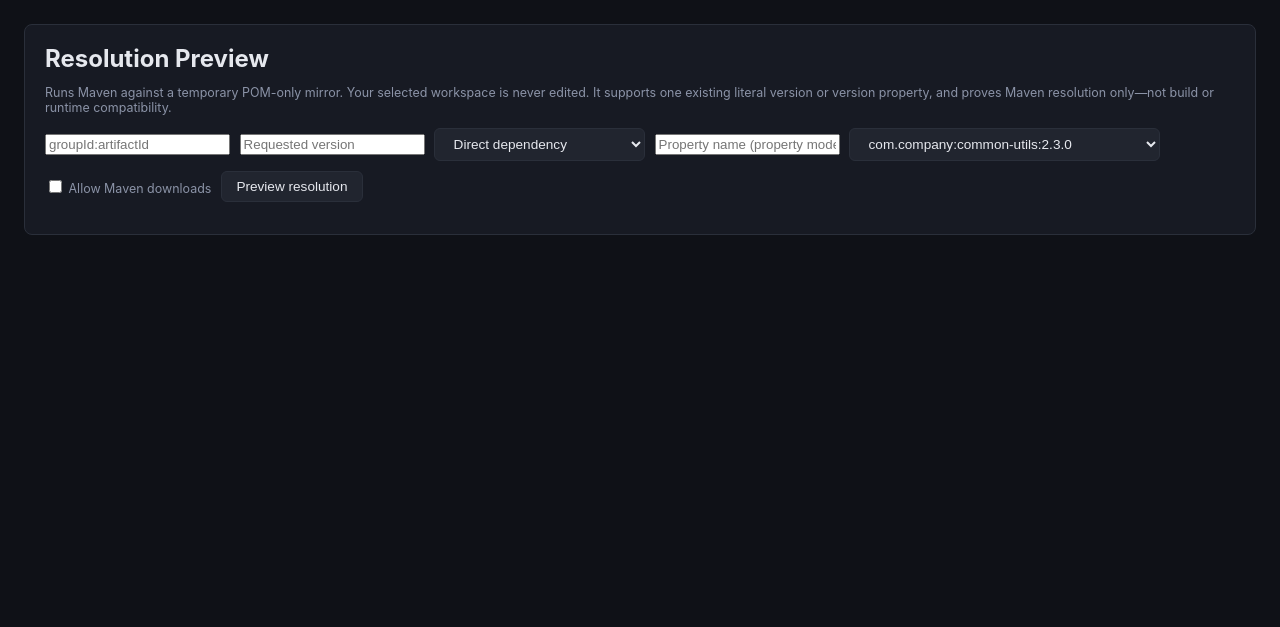
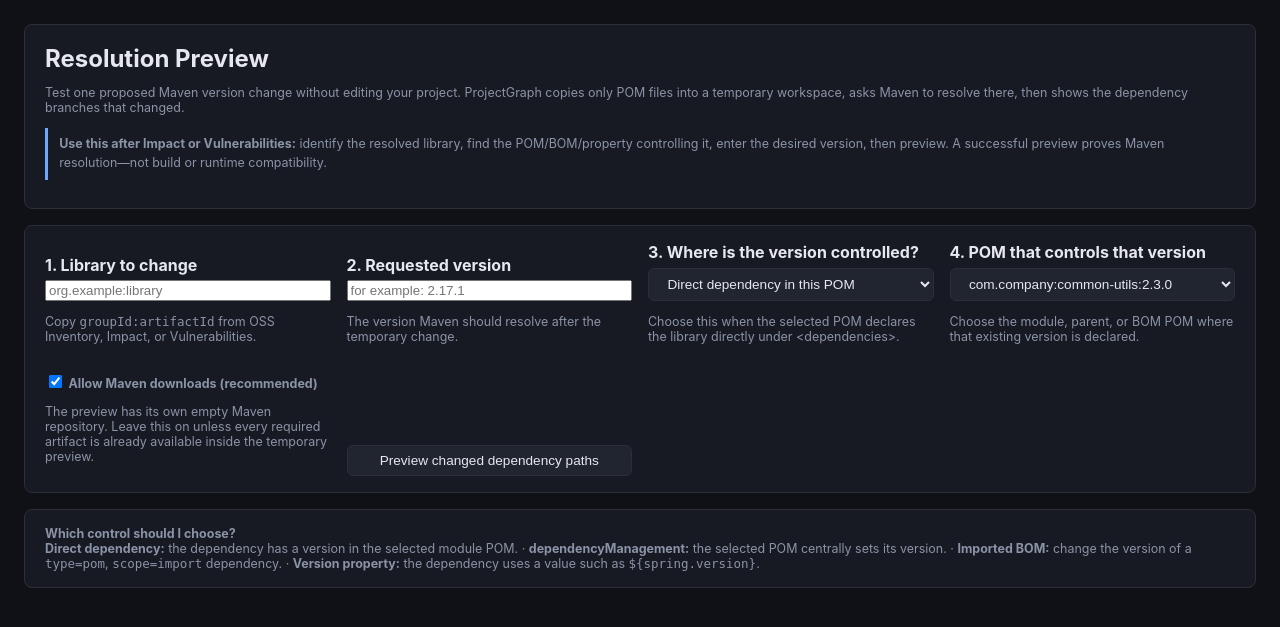
Before and after one commit to saravananethaji/tools, a FastAPI app: page /preview in a window 1280 px wide. Shown: the part 90-717 px from the top of the page. Run offline with FastAPI, Linux system fonts and the light colour scheme.

Commit message:
feat(preview): improve resolution preview form UX and update e2e assertions
- Add step-by-step numbered form layout with inline guidance and mode explanations
- Dynamically toggle and explain property input based on selected control mode
- Default allow_network checkbox to checked with clear rationale
- Clarify diff labels (Before: removed paths / After: preview paths)
- Add dataset.rendered='true' signal to main element
- Update Playwright E2E spec assertions to match improved UI text

```diff
--- a/projectgraph/templates/preview.html
+++ b/projectgraph/templates/preview.html
@@ -2,30 +2,37 @@
 {% block title %}Resolution Preview · Maven Graph{% endblock %}
 {% block content %}
 <div class="card"><h2 style="margin:.2rem 0 .4rem;">Resolution Preview</h2>
-<p class="small">Runs Maven against a temporary POM-only mirror. Your selected workspace is never edited. It supports one existing literal version or version property, and proves Maven resolution only—not build or runtime compatibility.</p>
-<form id="preview-form" class="toolbar">
-  <input name="target_ga" required placeholder="groupId:artifactId" aria-label="Target library">
-  <input name="requested_version" required placeholder="Requested version" aria-label="Requested version">
-  <select name="mode" class="btn"><option value="direct">Direct dependency</option><option value="dependency-management">Dependency management</option><option value="bom">Imported BOM</option><option value="property">Version property</option></select>
-  <input name="property_name" placeholder="Property name (property mode)">
-  <select name="control_module" required class="btn">{% for module in modules %}<option value="{{ module }}">{{ module }}</option>{% endfor %}</select>
-  <label class="small"><input type="checkbox" name="allow_network"> Allow Maven downloads</label>
-  <button class="btn" type="submit">Preview resolution</button>
-</form></div>
+<p class="small">Test one proposed Maven version change without editing your project. ProjectGraph copies only POM files into a temporary workspace, asks Maven to resolve there, then shows the dependency branches that changed.</p>
+<p class="small" style="border-left:3px solid var(--accent);padding:.45rem .7rem;line-height:1.5"><strong>Use this after Impact or Vulnerabilities:</strong> identify the resolved library, find the POM/BOM/property controlling it, enter the desired version, then preview. A successful preview proves Maven resolution—not build or runtime compatibility.</p></div>
+<form id="preview-form" class="card" style="display:grid;grid-template-columns:repeat(auto-fit,minmax(240px,1fr));gap:1rem;align-items:end">
+  <div><label for="target_ga"><strong>1. Library to change</strong></label><input id="target_ga" name="target_ga" required placeholder="org.example:library" aria-label="Target library" style="width:100%;margin-top:.35rem"><p class="small">Copy <code>groupId:artifactId</code> from OSS Inventory, Impact, or Vulnerabilities.</p></div>
+  <div><label for="requested_version"><strong>2. Requested version</strong></label><input id="requested_version" name="requested_version" required placeholder="for example: 2.17.1" aria-label="Requested version" style="width:100%;margin-top:.35rem"><p class="small">The version Maven should resolve after the temporary change.</p></div>
+  <div><label for="mode"><strong>3. Where is the version controlled?</strong></label><select id="mode" name="mode" class="btn" style="width:100%;margin-top:.35rem"><option value="direct">Direct dependency in this POM</option><option value="dependency-management">dependencyManagement in this POM</option><option value="bom">Imported BOM version in this POM</option><option value="property">Version property in this POM</option></select><p class="small" id="mode-help"></p></div>
+  <div id="property-wrap" hidden><label for="property_name"><strong>Property name</strong></label><input id="property_name" name="property_name" placeholder="for example: spring.version" style="width:100%;margin-top:.35rem"><p class="small">Use the exact name inside <code>${…}</code>.</p></div>
+  <div><label for="control_module"><strong>4. POM that controls that version</strong></label><select id="control_module" name="control_module" required class="btn" style="width:100%;margin-top:.35rem">{% for module in modules %}<option value="{{ module }}">{{ module }}</option>{% endfor %}</select><p class="small">Choose the module, parent, or BOM POM where that existing version is declared.</p></div>
+  <div><label class="small" style="display:block"><input type="checkbox" name="allow_network" checked> <strong>Allow Maven downloads (recommended)</strong></label><p class="small">The preview has its own empty Maven repository. Leave this on unless every required artifact is already available inside the temporary preview.</p></div>
+  <div><button class="btn" type="submit" style="width:100%">Preview changed dependency paths</button></div>
+</form>
+<div class="card small"><strong>Which control should I choose?</strong><br><b>Direct dependency:</b> the dependency has a version in the selected module POM. · <b>dependencyManagement:</b> the selected POM centrally sets its version. · <b>Imported BOM:</b> change the version of a <code>type=pom</code>, <code>scope=import</code> dependency. · <b>Version property:</b> the dependency uses a value such as <code>${spring.version}</code>.</div>
 <div id="preview-result"></div>
 <script>
 const escapeHtml = text => String(text).replace(/[&<>"']/g, char => ({'&':'&amp;','<':'&lt;','>':'&gt;','"':'&quot;',"'":'&#39;'}[char]));
+const help = {direct:'Choose this when the selected POM declares the library directly under <dependencies>.', 'dependency-management':'Choose this when the selected POM sets the library version under <dependencyManagement>.', bom:'Choose this when the selected POM imports a BOM whose version you want to change.', property:'Choose this when the selected POM uses a version property for this library.'};
+const mode = document.getElementById('mode'), propertyWrap = document.getElementById('property-wrap');
+function setModeHelp(){ document.getElementById('mode-help').textContent=help[mode.value]; propertyWrap.hidden=mode.value!=='property'; }
+mode.addEventListener('change',setModeHelp);setModeHelp();
 document.getElementById('preview-form').addEventListener('submit', async event => {
- event.preventDefault(); const result = document.getElementById('preview-result'); result.textContent = 'Resolving temporary preview…';
+ event.preventDefault(); const result = document.getElementById('preview-result'); result.innerHTML='<div class="card small">Resolving the temporary preview. Your project files are not being edited…</div>';
  const response = await fetch('/api/preview', {method:'POST', body:new FormData(event.target)}); const data = await response.json();
- if (!response.ok) { result.innerHTML = `<div class="card err">${escapeHtml(data.detail || data.error || 'Preview failed')}</div>`; return; }
+ if (!response.ok) { result.innerHTML = `<div class="card err"><strong>Preview could not run</strong><br>${escapeHtml(data.detail || data.error || 'Preview failed')}</div>`; return; }
  let html = `<div class="card"><h3>Changed subtrees — ${escapeHtml(data.verdict)}</h3><p class="small">Target ${escapeHtml(data.target)}:${escapeHtml(data.requested_version)}; network ${escapeHtml(data.network_mode)}.</p>`;
  for (const module of data.modules) { html += `<div class="card"><strong>${escapeHtml(module.module)}</strong> <span class="scope-pill">${escapeHtml(module.status)}</span>`;
    if (module.error) html += `<pre class="err-box">${escapeHtml(module.error)}</pre>`;
    if (module.resolved_versions) html += `<p class="small">Resolved target version(s): ${escapeHtml(module.resolved_versions.join(', ') || 'not present')}</p>`;
-   if (module.changed_subtrees) { html += `<p class="small">Removed paths</p><pre class="export">${escapeHtml(module.changed_subtrees.removed.map(p=>p.join(' → ')).join('\n') || 'None')}</pre><p class="small">Preview paths</p><pre class="export">${escapeHtml(module.changed_subtrees.added.map(p=>p.join(' → ')).join('\n') || 'None')}</pre>`; }
+   if (module.changed_subtrees) { html += `<p class="small">Before: removed paths</p><pre class="export">${escapeHtml(module.changed_subtrees.removed.map(p=>p.join(' → ')).join('\n') || 'No removed paths')}</pre><p class="small">After: preview paths</p><pre class="export">${escapeHtml(module.changed_subtrees.added.map(p=>p.join(' → ')).join('\n') || 'No added paths')}</pre>`; }
    html += '</div>'; }
  result.innerHTML = html + '</div>';
 });
+document.querySelector('main').dataset.rendered='true';
 </script>
 {% endblock %}
```
Also changed, not shown: projectgraph/test_projects/__e2e__/ui_tests.spec.js (+3 -1 lines).
